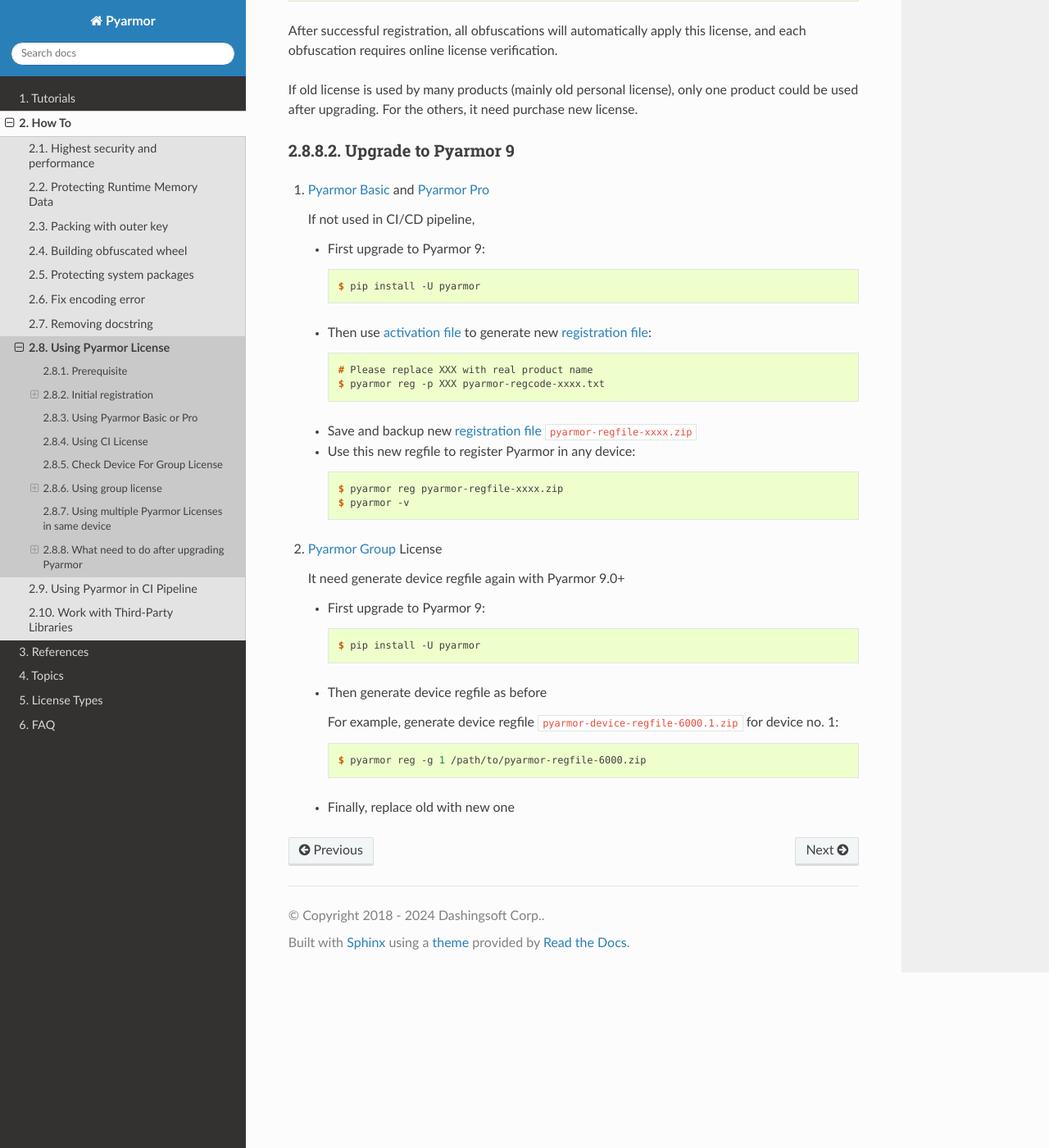
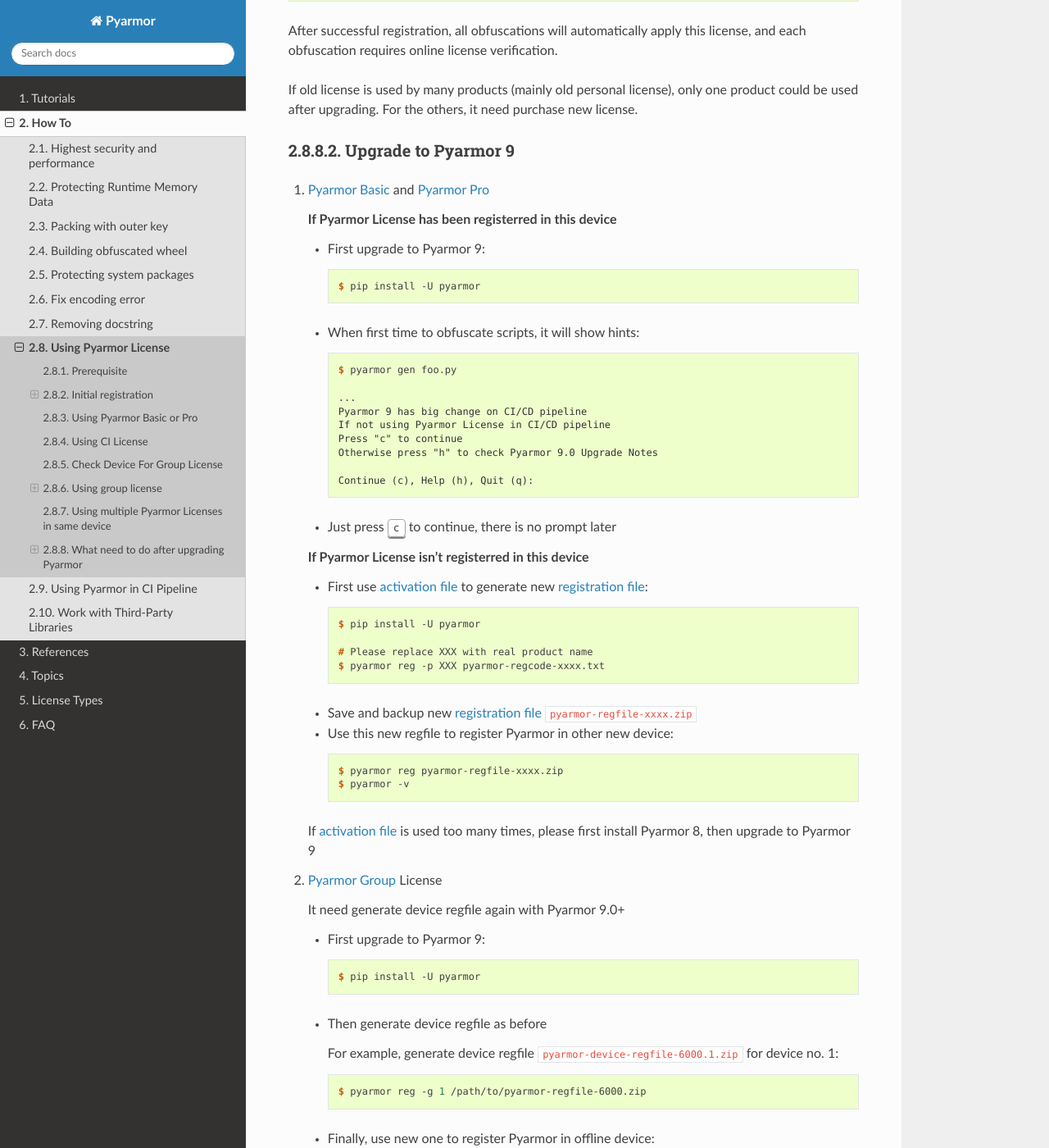
Before and after one commit to dashingsoft/pyarmor, a Sphinx documentation site: the page built from docs/how-to/register.rst, in a window 1280 px wide and 1400 px high, scrolled down 13623 px. Shown: the whole window at 82% size. Built offline with Sphinx 7.4.7 and the Read the Docs theme 3.1.0, drawn with Linux system fonts in a browser that asks for light colours; some of the changed text lies outside the part shown.

Commit message:
Refine upgrade notes

```diff
--- a/docs/how-to/ci.rst
+++ b/docs/how-to/ci.rst
@@ -25,7 +25,7 @@
       pip install pyarmor=9.X.Y
       pyarmor reg pyarmor-ci-xxxx.zip
 
-- Check registration information in CI/CD pipeline::
+  Check registration information in CI/CD pipeline::
 
       pyarmor -v
 
--- a/docs/how-to/register.rst
+++ b/docs/how-to/register.rst
@@ -532,23 +532,43 @@
 
 1. :term:`Pyarmor Basic` and :term:`Pyarmor Pro`
 
-   If not used in CI/CD pipeline,
+   **If Pyarmor License has been registerred in this device**
 
    - First upgrade to Pyarmor 9::
 
          $ pip install -U pyarmor
 
-   - Then use :term:`activation file` to generate new :term:`registration file`::
+   - When first time to obfuscate scripts, it will show hints::
+
+         $ pyarmor gen foo.py
+
+         ...
+         Pyarmor 9 has big change on CI/CD pipeline
+         If not using Pyarmor License in CI/CD pipeline
+         Press "c" to continue
+         Otherwise press "h" to check Pyarmor 9.0 Upgrade Notes
+
+         Continue (c), Help (h), Quit (q):
+
+   - Just press :kbd:`c` to continue, there is no prompt later
+
+   **If Pyarmor License isn't registerred in this device**
+
+   - First use :term:`activation file` to generate new :term:`registration file`::
+
+         $ pip install -U pyarmor
 
          # Please replace XXX with real product name
          $ pyarmor reg -p XXX pyarmor-regcode-xxxx.txt
 
    - Save and backup new :term:`registration file` ``pyarmor-regfile-xxxx.zip``
 
-   - Use this new regfile to register Pyarmor in any device::
+   - Use this new regfile to register Pyarmor in other new device::
 
          $ pyarmor reg pyarmor-regfile-xxxx.zip
          $ pyarmor -v
+
+   If :term:`activation file` is used too many times, please first install Pyarmor 8, then upgrade to Pyarmor 9
 
 2. :term:`Pyarmor Group` License
 
@@ -564,6 +584,8 @@
 
          $ pyarmor reg -g 1 /path/to/pyarmor-regfile-6000.zip
 
-  - Finally, replace old with new one
+  - Finally, use new one to register Pyarmor in offline device::
+
+         $ pyarmor reg pyarmor-device-regfile-6000.1.zip
 
 .. include:: ../_common_definitions.txt
--- a/docs/licenses.rst
+++ b/docs/licenses.rst
@@ -58,7 +58,7 @@
      - 100
      - 100
      - 200
-     - N/A
+     - 0
    * - Unlimited local dockers [#]_
      -
      -
```
Also changed, not shown: 1 other file.
